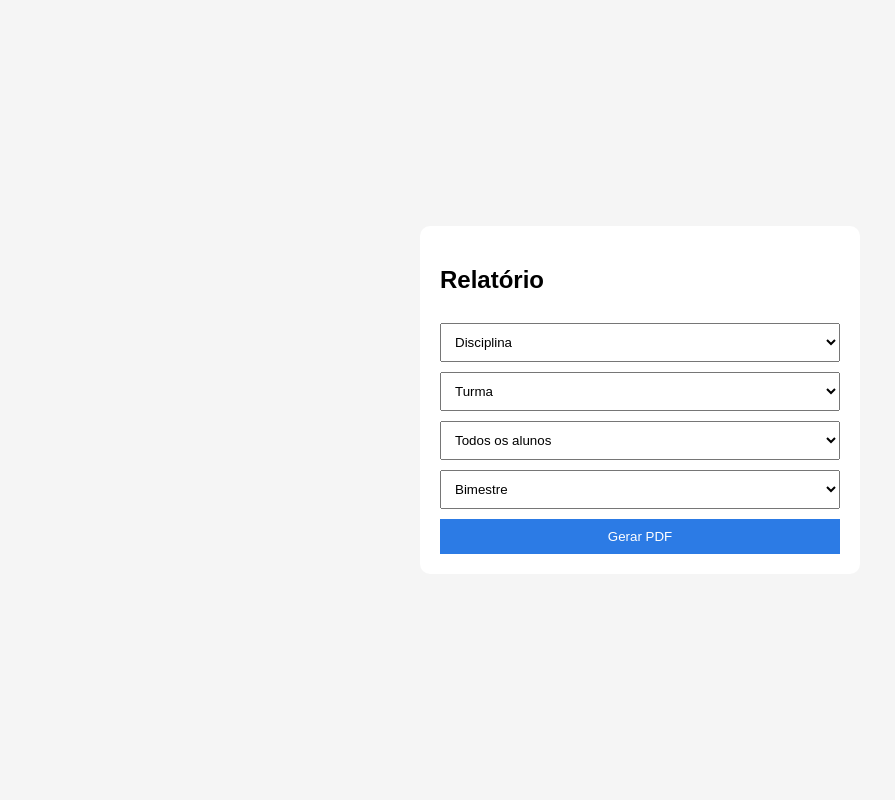
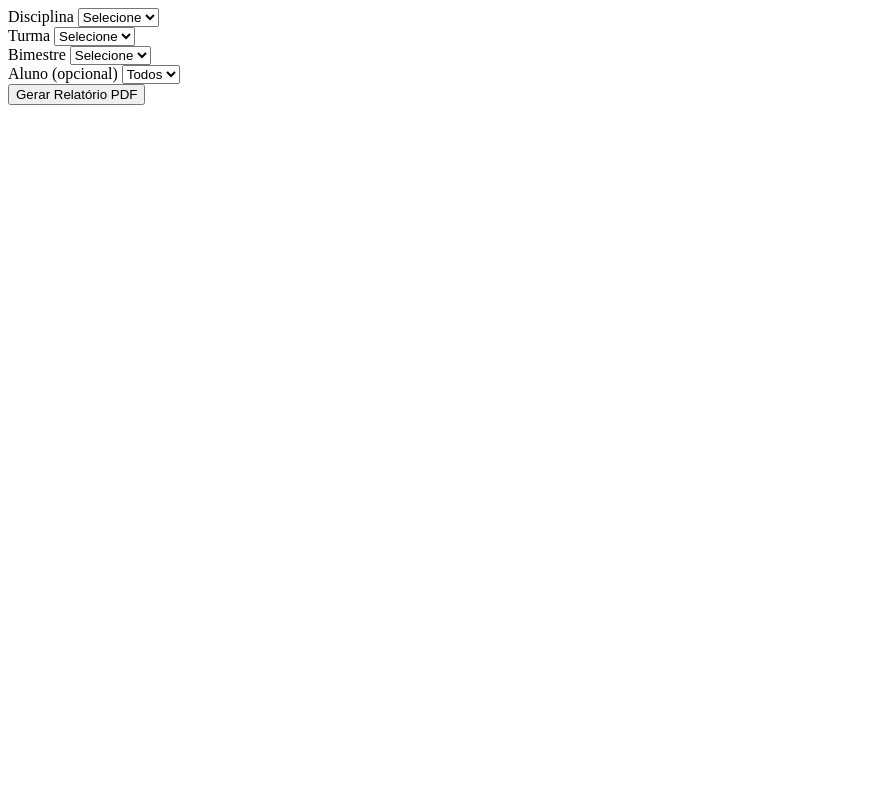
Before and after one commit to Fabiorefer/diario-escolar1.1, a Flask app: page /relatorio in a window 1280 px wide. Shown: the whole page, without its empty margins (0-895 px from the left). Run offline with Flask 3, Linux system fonts and the light colour scheme; the visitor is signed in with stand-in values (Sample User, id 1); data that the repository does not hold is empty.

Commit message:
Update relatorio.html

```diff
--- a/templates/relatorio.html
+++ b/templates/relatorio.html
@@ -1,86 +1,46 @@
-<!DOCTYPE html>
-<html>
-<head>
-<meta charset="UTF-8">
-<meta name="viewport" content="width=device-width, initial-scale=1.0">
-<title>Relatório</title>
-
-<style>
-body{
-    font-family: Arial;
-    background:#f5f5f5;
-    display:flex;
-    justify-content:center;
-    align-items:center;
-    height:100vh;
-    margin:0;
-}
-
-.box{
-    background:white;
-    padding:20px;
-    border-radius:10px;
-    width:90%;
-    max-width:400px;
-}
-
-select,button{
-    width:100%;
-    padding:10px;
-    margin-top:10px;
-}
-
-button{
-    background:#2c7be5;
-    color:white;
-    border:none;
-}
-</style>
-
-</head>
-
-<body>
-
-<div class="box">
-
-<h2>Relatório</h2>
-
 <form action="/relatorio_pdf" method="get">
 
+<div class="grupo">
+<label>Disciplina</label>
 <select name="disciplina" required onchange="this.form.submit()">
-<option value="">Disciplina</option>
+<option value="">Selecione</option>
 {% for d in disciplinas %}
-<option value="{{ d }}" {% if request.args.get('disciplina') == d %}selected{% endif %}>{{ d }}</option>
+<option value="{{ d }}">{{ d }}</option>
 {% endfor %}
 </select>
+</div>
 
+<div class="grupo">
+<label>Turma</label>
 <select name="turma" required onchange="this.form.submit()">
-<option value="">Turma</option>
+<option value="">Selecione</option>
 {% for t in turmas %}
-<option value="{{ t }}" {% if request.args.get('turma') == t %}selected{% endif %}>{{ t }}</option>
+<option value="{{ t }}">{{ t }}</option>
 {% endfor %}
 </select>
+</div>
 
-<select name="aluno">
-<option value="">Todos os alunos</option>
-{% for a in alunos %}
-<option value="{{ a }}" {% if request.args.get('aluno') == a %}selected{% endif %}>{{ a }}</option>
-{% endfor %}
-</select>
-
+<div class="grupo">
+<label>Bimestre</label>
 <select name="bimestre" required>
-<option value="">Bimestre</option>
+<option value="">Selecione</option>
 <option value="1">1º</option>
 <option value="2">2º</option>
 <option value="3">3º</option>
 <option value="4">4º</option>
 </select>
+</div>
 
-<button type="submit">Gerar PDF</button>
+<div class="grupo">
+<label>Aluno (opcional)</label>
+<select name="aluno">
+<option value="">Todos</option>
+{% for a in alunos %}
+<option value="{{ a }}">{{ a }}</option>
+{% endfor %}
+</select>
+</div>
+
+<button type="submit" class="btn-gerar">Gerar Relatório PDF</button>
 
 </form>
-
-</div>
-
-</body>
-</html>
```
